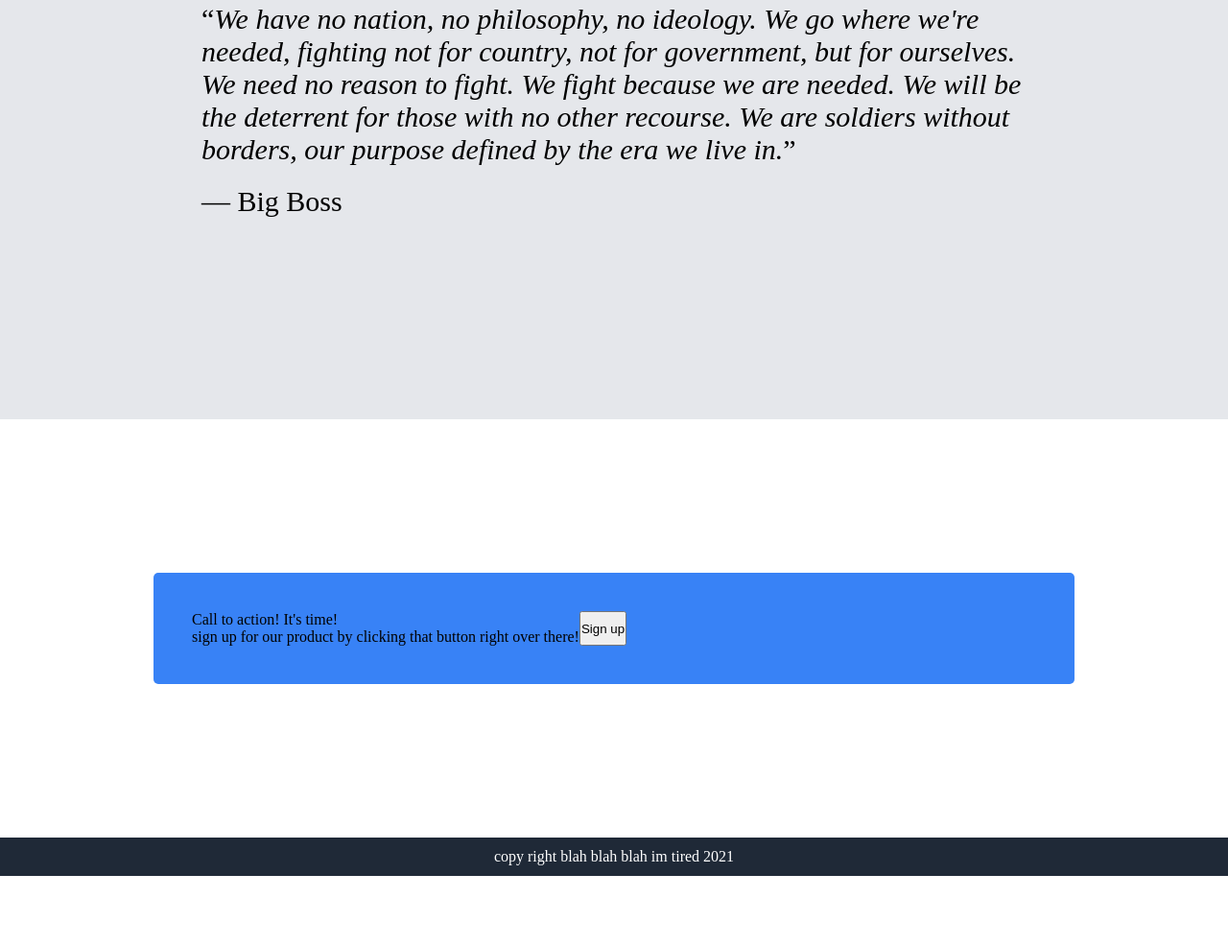
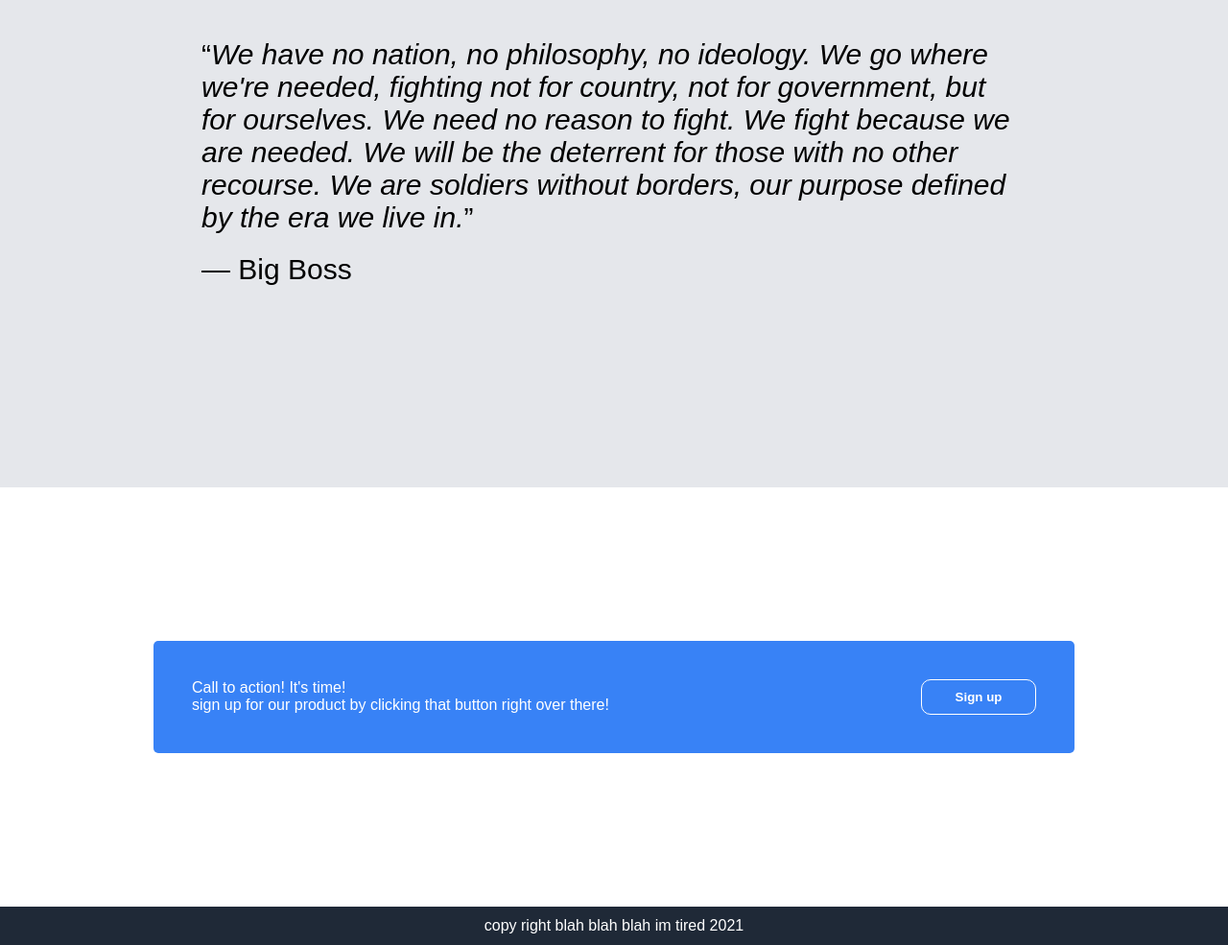
Before and after one commit to mat10tj/foundations-landing-page, a plain HTML site: page index.html in a window 1280 px wide. Shown: the part 1796-2781 px from the top of the page at 96% size. Before the commit the page ends 2709 px from the top, so only its background shows below. Drawn offline with Linux system fonts and the light colour scheme.

```diff
--- a/index.html
+++ b/index.html
@@ -31,7 +31,7 @@
         </div>
         <div class="part2">
             <div class="part2-heading">
-          <h2>Some random information</h2>
+          <h2>Dead Cell</h2>
            </div>
           <div class="card-container">
             <div class="ccontent1 cc-flex">
@@ -67,7 +67,7 @@
                  <p>Call to action! It's time!</p>
                  <p>sign up for our product by clicking that button right over there!</p>
                 </div>
-                <button>Sign up</button>
+                <button class="cta-btn">Sign up</button>
             </div>
         </div>
         <footer>copy right blah blah blah im tired 2021</footer>
--- a/style.css
+++ b/style.css
@@ -1,6 +1,7 @@
 *{
     padding: 0%;
     margin: 0%;
+    font-family: sans-serif;
 }
 
 
@@ -120,6 +121,7 @@ figcaption {
 .part4{
     background-color: white;
     padding: 10em;
+    color: white;
 }
 
 .cta{
@@ -127,6 +129,18 @@ figcaption {
     padding: 40px;
     display: flex;
     border-radius: 5px;
+    justify-content: space-between;
+
+}
+
+.cta > button {
+    color: white;
+    background-color: #3882f6;
+    padding: 10px;
+    border: 1px solid white;
+    border-radius: 10px;
+    width: 120px;
+    font-weight: 900;
 }
 
 footer {
```
